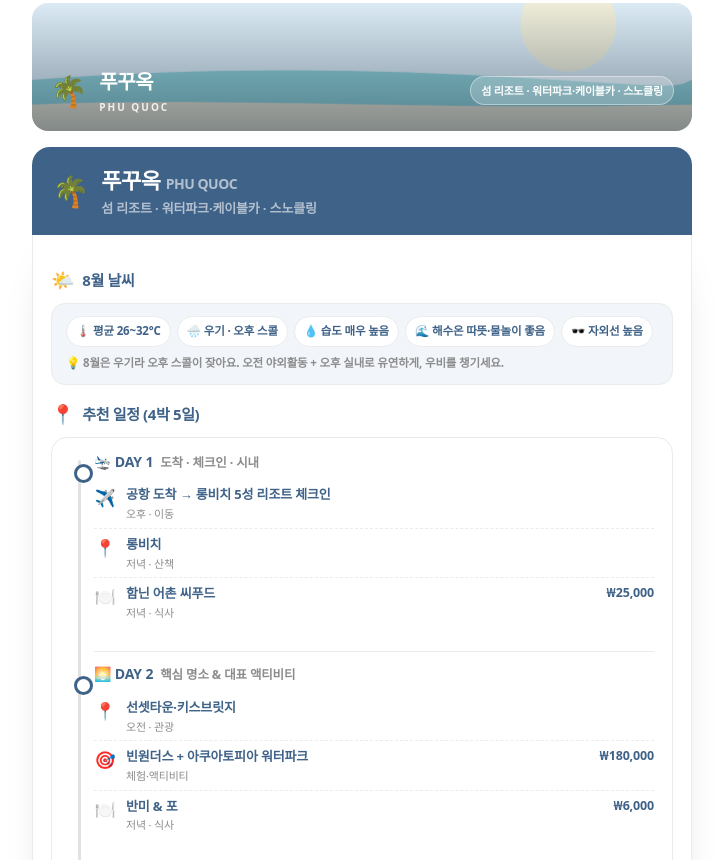
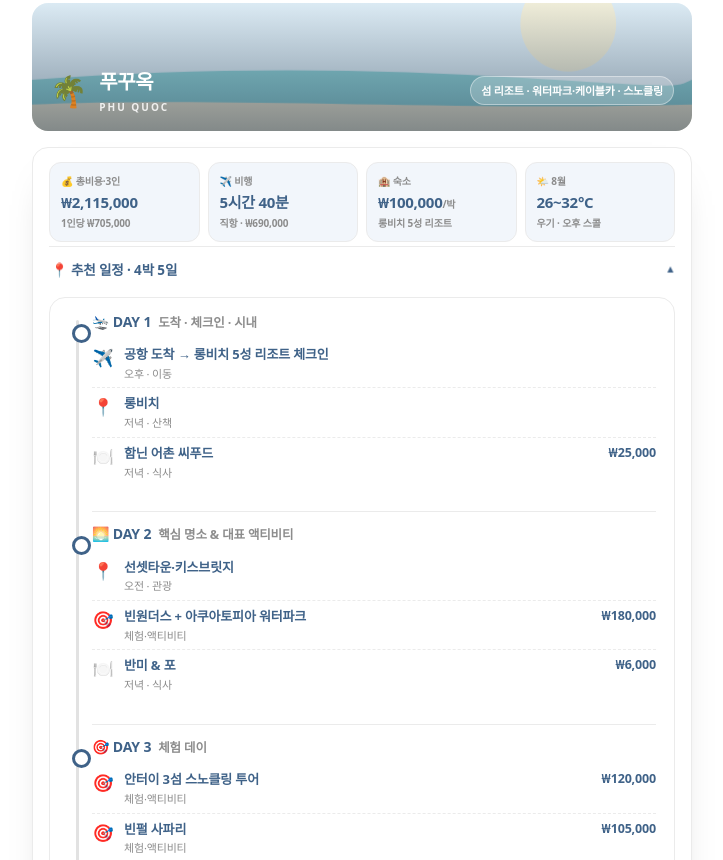
Before and after one commit to wiselion1k/retire, a plain HTML site: page travel-compare.html in a window 1280 px wide. Shown: the part 2162-3022 px from the top of the page, without its empty margins (278-1001 px from the left). Drawn offline with Linux system fonts and the light colour scheme; a web font is replaced by a local one.

Commit message:
승자 상세를 요약 스탯 + 아코디언 스타일로 축약 (스크롤 대폭 감소)
- 상단에 핵심 4스탯(총비용·비행·숙소·날씨) 한눈 요약
- 일정/맛집·체험/항공·숙소·교통/비용/날씨를 접기·펼치기(details)로 전환
  기본은 '추천 일정'만 펼침, 나머지는 접힘
- 커버 배너와 중복되던 파란 도시 헤더(dhead) 제거

Co-Authored-By: Claude Opus 4.8 <noreply@anthropic.com>

```diff
--- a/travel-compare.html
+++ b/travel-compare.html
@@ -490,6 +490,24 @@
   .rvside .pros li::before{content:"＋";position:absolute;left:0;color:var(--ink);font-weight:900}
   .rvside .cons li::before{content:"－";position:absolute;left:0;color:var(--sub);font-weight:900}
   @media(max-width:560px){.rvduo{grid-template-columns:1fr}.rvside + .rvside{border-left:none;border-top:1px solid var(--line)}}
+
+  /* 승자 상세 — 요약 스탯 + 아코디언 (스크롤 축소) */
+  .detailgrid .dbody{border:1px solid var(--line)!important;border-radius:16px;padding:14px 16px 4px}
+  .wsum{display:grid;grid-template-columns:repeat(4,1fr);gap:8px;margin-bottom:4px}
+  .ws-item{background:#f2f6fb;border:1px solid var(--line);border-radius:12px;padding:10px 11px;display:flex;flex-direction:column;gap:1px;min-width:0}
+  .ws-k{font-size:10px;font-weight:800;color:var(--sub);white-space:nowrap;overflow:hidden;text-overflow:ellipsis}
+  .ws-v{font-size:15px;font-weight:900;letter-spacing:-.02em;font-variant-numeric:tabular-nums;white-space:nowrap;overflow:hidden;text-overflow:ellipsis}
+  .ws-v small{font-size:10px;font-weight:700;color:var(--sub)}
+  .ws-s{font-size:10px;color:var(--sub);font-weight:600;white-space:nowrap;overflow:hidden;text-overflow:ellipsis}
+  @media(max-width:560px){.wsum{grid-template-columns:1fr 1fr}}
+  .acc{border-top:1px solid var(--line)}
+  .acc > summary{list-style:none;cursor:pointer;padding:13px 2px;font-size:13.5px;font-weight:900;letter-spacing:-.01em;color:var(--ink);display:flex;align-items:center;justify-content:space-between}
+  .acc > summary::-webkit-details-marker{display:none}
+  .acc > summary::after{content:"▾";color:var(--sub);font-size:11px;transition:transform .2s;margin-left:8px}
+  .acc[open] > summary,.acc[open] > summary::after{color:#3f6288}
+  .acc[open] > summary::after{transform:rotate(180deg)}
+  .acc > :not(summary){margin:2px 0 14px}
+  .acc-air{margin-bottom:10px!important}
 </style>
 </head>
 <body>
@@ -1002,48 +1020,33 @@ function destHtml(d){
   const leg=d.budget.map(b=>`<div class="bl"><span class="dot" style="background:${b[2]}"></span>
     <span class="name">${b[0]}</span><span class="pct">${(b[1]/d.total*100).toFixed(0)}%</span>
     <span class="amt">${KRW(b[1])}</span></div>`).join('');
-  return `<div class="dsec">
-    <div class="dhead ${d.cls}"><span class="fl">${d.flag}</span>
-      <div><h2>${d.name} <span style="opacity:.6;font-size:14px">${d.en}</span></h2>
-      <div class="sub">${d.tag}</div></div></div>
-    <div class="dbody">
-      <div class="blk-title"><span class="e">🌤️</span>${STATE.month}월 날씨</div>${wx}
-      <div class="blk-title"><span class="e">📍</span>추천 일정 (${STATE.nights}박 ${STATE.days}일)</div>
-      <div class="itin-card"><div class="timeline ${d.cls}">${tl}</div></div>
-      <div class="blk-title"><span class="e">✈️</span>항공편 (${d.air.o||'인천'} 출발 · ${d.air.st})</div>
-      <div class="ic">
-        <div class="h"><span class="e">🛫</span><b>${d.air.c} · ${d.air.st}</b></div>
-        <div class="row"><span class="l">출발 · ${d.air.o||'인천(ICN)'}</span><span class="v">${d.air.dep}</span></div>
-        <div class="row"><span class="l">도착 · ${d.air.ap}</span><span class="v">${d.air.arr}</span></div>
-        <div class="row"><span class="l">비행시간</span><span class="v">${d.air.dur}</span></div>
-        <div class="row"><span class="l">왕복 항공료 (${d.b.people}인)</span><span class="v">${KRW(d.b.flight)}</span></div>
+  const costList=d.budget.map(b=>`<div class="costrow"><span class="cr-l">${b[0]}</span><span class="cr-track"><span style="width:${(b[1]/d.total*100).toFixed(1)}%"></span></span><span class="cr-v">${KRW(b[1])}</span><span class="cr-p">${(b[1]/d.total*100).toFixed(0)}%</span></div>`).join('');
+  return `<div class="dsec"><div class="dbody">
+      <div class="wsum">
+        <div class="ws-item"><span class="ws-k">💰 총비용·${d.b.people}인</span><span class="ws-v">${KRW(d.total)}</span><span class="ws-s">1인당 ${KRW(d.total/d.b.people)}</span></div>
+        <div class="ws-item"><span class="ws-k">✈️ 비행</span><span class="ws-v">${d.air.dur}</span><span class="ws-s">${d.air.st} · ${KRW(d.b.flight)}</span></div>
+        <div class="ws-item"><span class="ws-k">🏨 숙소</span><span class="ws-v">${KRW(d.city.night)}<small>/박</small></span><span class="ws-s">${d.hotel.name}</span></div>
+        <div class="ws-item"><span class="ws-k">🌤️ ${STATE.month}월</span><span class="ws-v">${d.weather.items[0][1].replace('평균 ','')}</span><span class="ws-s">${(d.weather.items[1]||['',''])[1]}</span></div>
       </div>
-      <div class="blk-title"><span class="e">🏨</span>숙소 & 교통</div>
-      <div class="cards">
-        <div class="ic"><div class="h"><span class="e">${d.hotel.emo}</span><b>${d.hotel.name}</b></div>${hRows}</div>
-        <div class="ic"><div class="h"><span class="e">${d.transport.emo}</span><b>${d.transport.name}</b></div>${trRows}</div>
-      </div>
-      <div class="blk-title"><span class="e">🍽️</span>추천 식당 &nbsp;·&nbsp; 🎯 체험</div>
-      <div class="cards">
-        <div class="ic"><div class="h"><span class="e">🍜</span><b>맛집 (1인 기준)</b></div>${foodRows}</div>
-        <div class="ic"><div class="h"><span class="e">🎡</span><b>체험·액티비티 (${d.b.people}인)</b></div>${expRows}</div>
-      </div>
-      <div class="blk-title"><span class="e">💰</span>비용</div>
-      <div class="costwrap">
-        <div class="costtotal">
-          <span class="ct-k">TOTAL · ${d.b.people}인</span>
-          <span class="ct-v">${KRW(d.total)}</span>
-          <span class="ct-sub">1인당 ${KRW(d.total/d.b.people)} · 1일 평균 ${KRW(d.total/STATE.days)} · ${STATE.nights}박 ${STATE.days}일</span>
-        </div>
-        <div class="costlist">
-          ${d.budget.map(b=>`<div class="costrow">
-            <span class="cr-l">${b[0]}</span>
-            <span class="cr-track"><span style="width:${(b[1]/d.total*100).toFixed(1)}%"></span></span>
-            <span class="cr-v">${KRW(b[1])}</span>
-            <span class="cr-p">${(b[1]/d.total*100).toFixed(0)}%</span>
-          </div>`).join('')}
-        </div>
-      </div>
+      <details class="acc" open><summary>📍 추천 일정 · ${STATE.nights}박 ${STATE.days}일</summary>
+        <div class="itin-card"><div class="timeline ${d.cls}">${tl}</div></div></details>
+      <details class="acc"><summary>🍽️ 맛집 · 🎯 체험</summary>
+        <div class="cards">
+          <div class="ic"><div class="h"><span class="e">🍜</span><b>맛집 (1인)</b></div>${foodRows}</div>
+          <div class="ic"><div class="h"><span class="e">🎡</span><b>체험 (${d.b.people}인)</b></div>${expRows}</div>
+        </div></details>
+      <details class="acc"><summary>✈️ 항공 · 🏨 숙소 · 🚕 교통</summary>
+        <div class="ic acc-air"><div class="h"><span class="e">🛫</span><b>${d.air.c} · ${d.air.st}</b></div>
+          <div class="row"><span class="l">${d.air.o||'인천(ICN)'} → ${d.air.ap}</span><span class="v">${d.air.dep} → ${d.air.arr}</span></div>
+          <div class="row"><span class="l">비행 · 왕복(${d.b.people}인)</span><span class="v">${d.air.dur} · ${KRW(d.b.flight)}</span></div></div>
+        <div class="cards">
+          <div class="ic"><div class="h"><span class="e">${d.hotel.emo}</span><b>${d.hotel.name}</b></div>${hRows}</div>
+          <div class="ic"><div class="h"><span class="e">${d.transport.emo}</span><b>${d.transport.name}</b></div>${trRows}</div>
+        </div></details>
+      <details class="acc"><summary>💰 비용 상세</summary>
+        <div class="costwrap"><div class="costtotal"><span class="ct-k">TOTAL · ${d.b.people}인</span><span class="ct-v">${KRW(d.total)}</span><span class="ct-sub">1인당 ${KRW(d.total/d.b.people)} · 1일 평균 ${KRW(d.total/STATE.days)}</span></div>
+          <div class="costlist">${costList}</div></div></details>
+      <details class="acc"><summary>🌤️ ${STATE.month}월 날씨</summary>${wx}</details>
     </div></div>`;
 }
 function extrasHtml(da,db){
```
